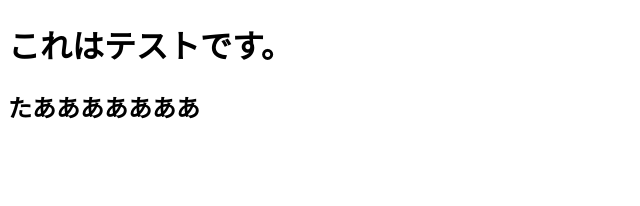
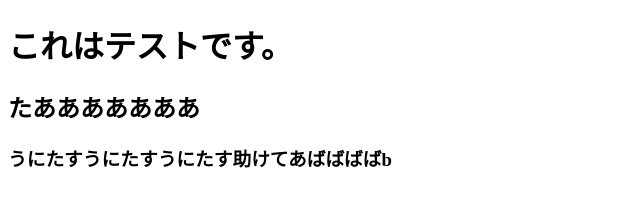
Before and after one commit to shiratakitaro/Test, a plain HTML site: page index.html in a window 1280 px wide. Shown: the whole page, without its empty margins (0-640 px from the left). Drawn offline with Linux system fonts and the light colour scheme.

Commit message:
html追記。

```diff
--- a/index.html
+++ b/index.html
@@ -7,5 +7,6 @@
 <body>
 	<h1>これはテストです。</h1>
 	<h2>たあああああああ</h2>
+	<h3>うにたすうにたすうにたす助けてあばばばばb</h3>
 </body>
 </html>
```
